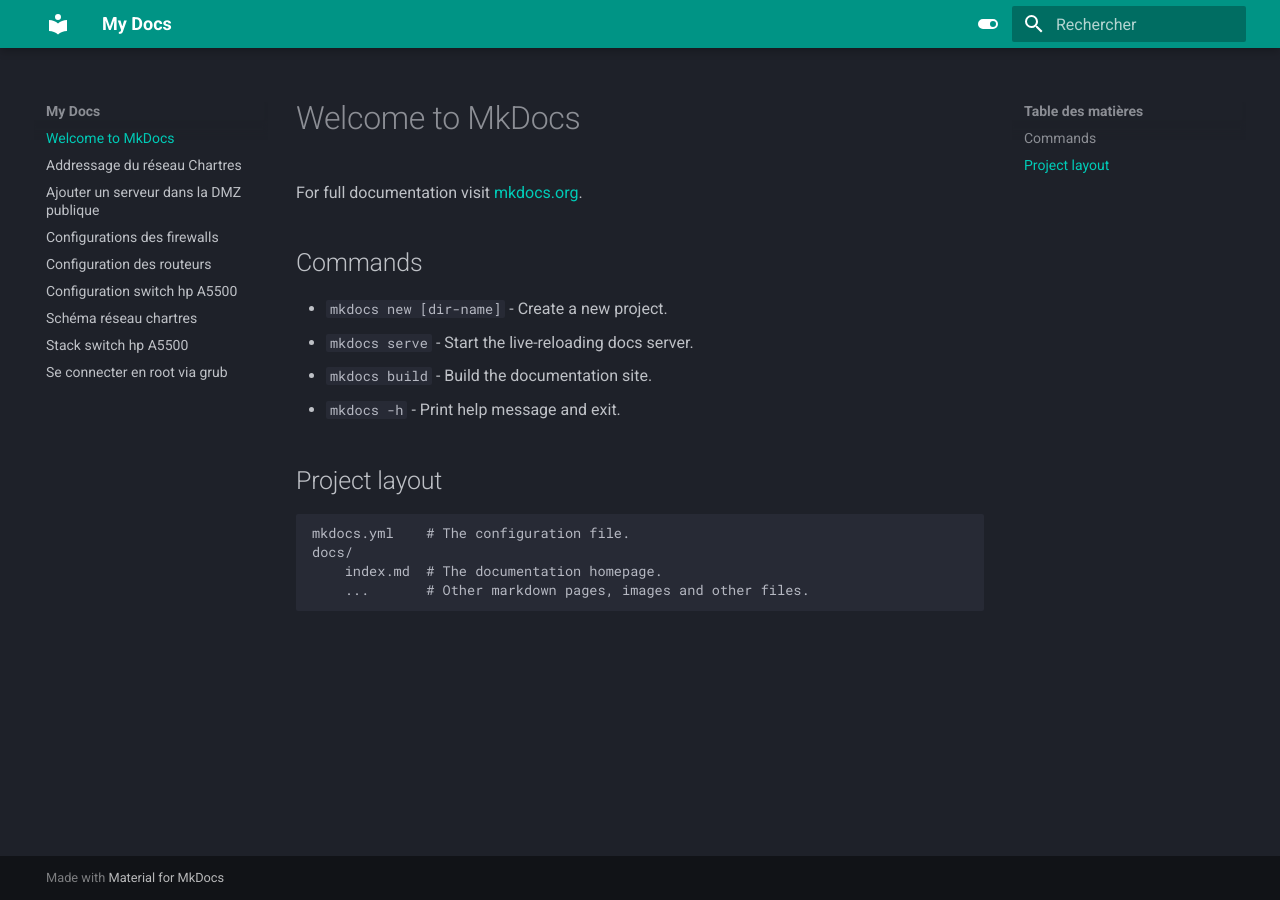
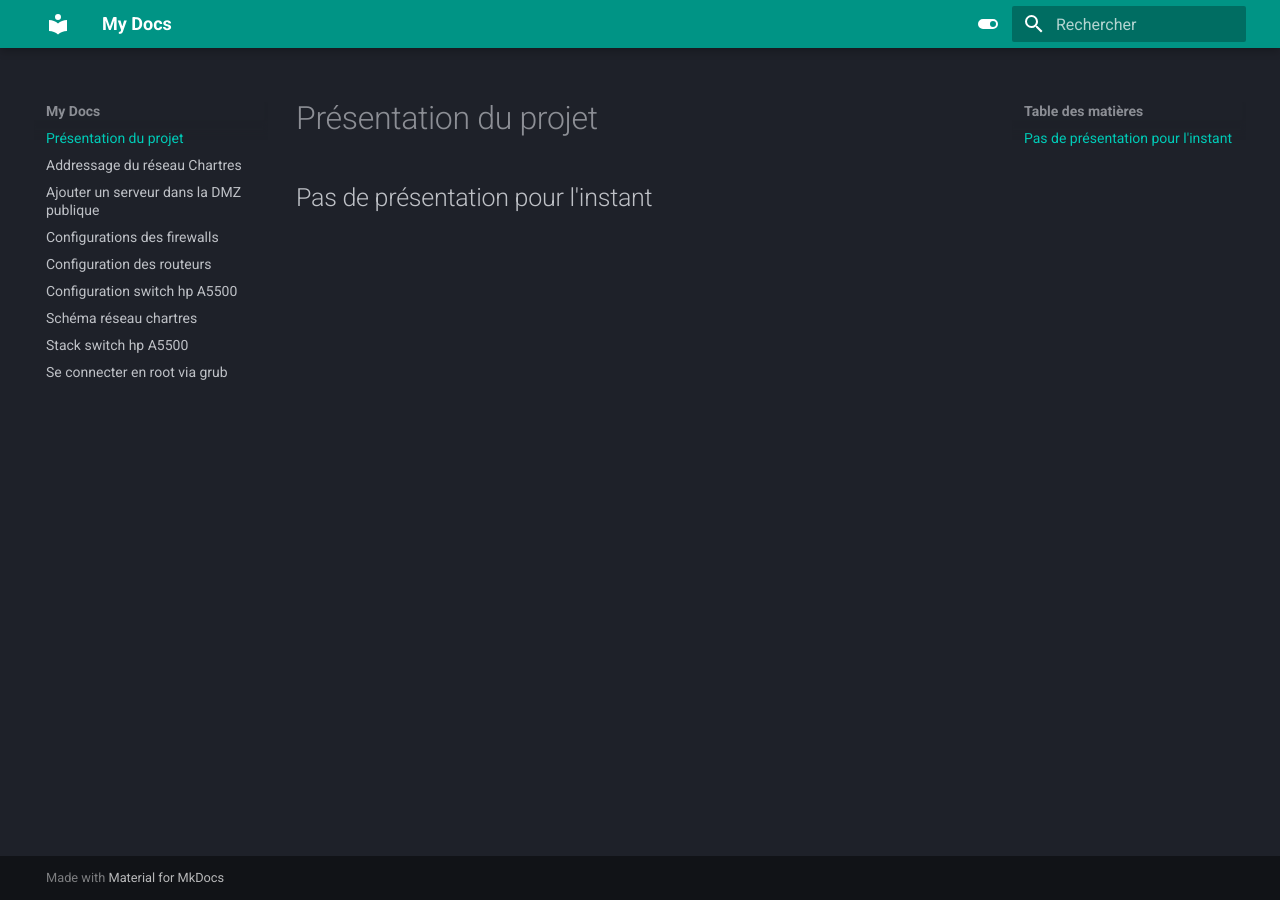
Before and after one commit to HeaZzY/Mkdocs, an MkDocs documentation site: the page built from docs/index.md, in a window 1280 px wide. Built offline with MkDocs 1.6.1 and Material for MkDocs 9.7.7, drawn with Linux system fonts in a browser that asks for light colours.

Commit message:
Mise à jour de la présentation

```diff
--- a/docs/index.md
+++ b/docs/index.md
@@ -1,17 +1,3 @@
-# Welcome to MkDocs
+# Présentation du projet
 
-For full documentation visit [mkdocs.org](https://www.mkdocs.org).
-
-## Commands
-
-* `mkdocs new [dir-name]` - Create a new project.
-* `mkdocs serve` - Start the live-reloading docs server.
-* `mkdocs build` - Build the documentation site.
-* `mkdocs -h` - Print help message and exit.
-
-## Project layout
-
-    mkdocs.yml    # The configuration file.
-    docs/
-        index.md  # The documentation homepage.
-        ...       # Other markdown pages, images and other files.
+## Pas de présentation pour l'instant
```
